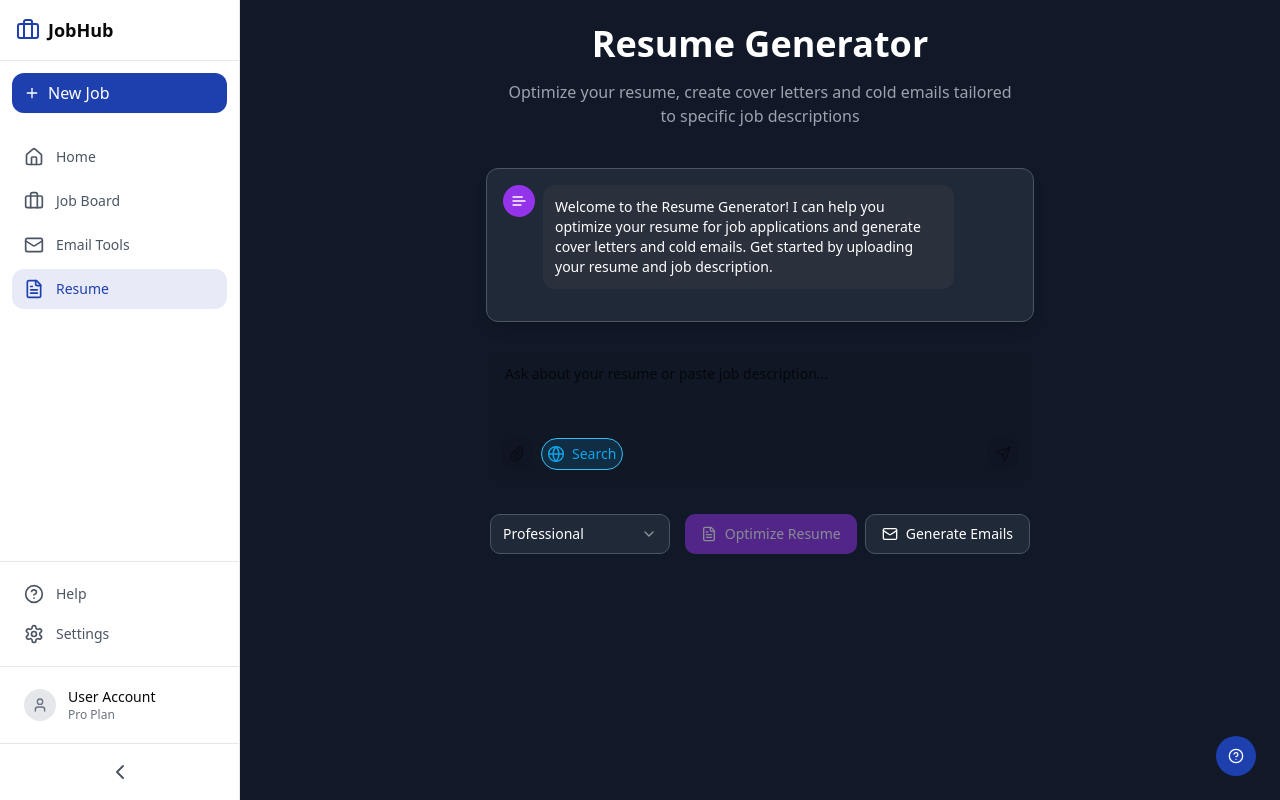
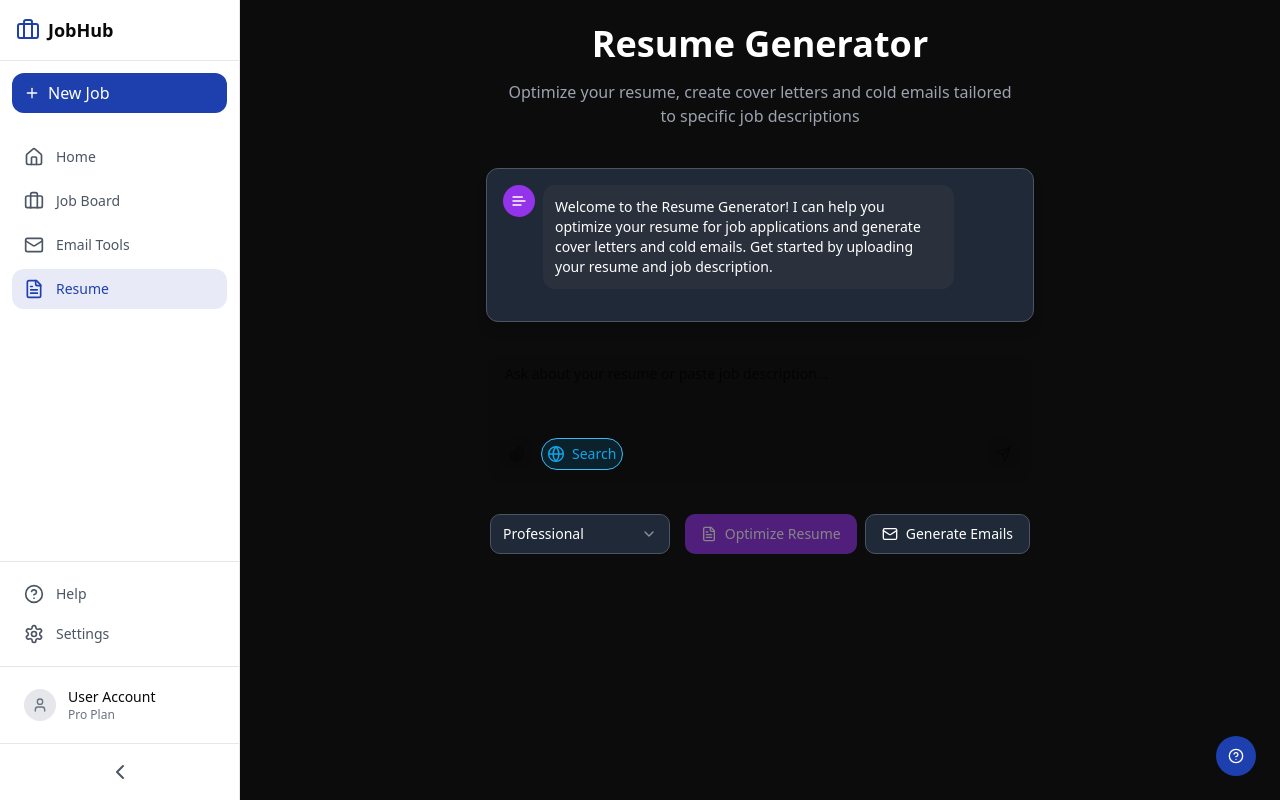
Before and after one commit to Lalitm32-spec/jobhub-dashboard, a React (Vite) app: page /resume-generator in a window 1280 px wide. Built offline with nearby package versions, Linux system fonts and the light colour scheme.

Commit message:
Visual edit in Lovable
Edited UI in Lovable

```diff
--- a/src/pages/ResumeGenerator.tsx
+++ b/src/pages/ResumeGenerator.tsx
@@ -410,7 +410,7 @@ export default function ResumeGenerator() {
   };
   const canOptimizeResume = jobDescription.trim() && (resumeText.trim() || resumeFilePath);
   const canGenerateContent = jobDescription.trim() && (resumeText.trim() || resumeFilePath || optimizedResume);
-  return <div className="min-h-screen bg-[#111827] dark:bg-[#111827] p-6">
+  return <div className="min-h-screen p-6 bg-[#0c0c0c]">
       <div className="w-full max-w-3xl mx-auto">
         <div className="text-center mb-10">
           <h1 className="text-4xl font-semibold text-white mb-4">
```
